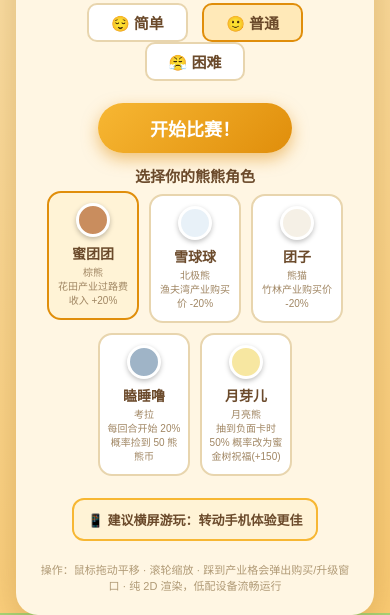
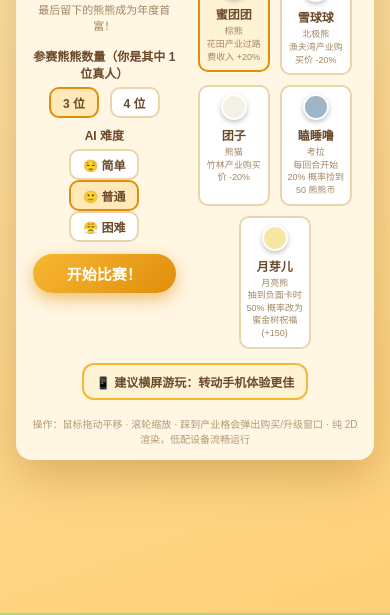
Before and after one commit to T-ctrl-web/bear-monopoly, a plain HTML site: page index.html in a window 390 px wide. Shown: the part 231-846 px from the top of the page. Drawn offline with Linux system fonts and the light colour scheme.

Commit message:
fix: 首页强制双栏横排，窄屏/竖屏紧凑缩放（v0.4.2）

```diff
--- a/index.html
+++ b/index.html
@@ -152,17 +152,26 @@
   }
   #setup .tip { font-size: 11px; color: #b09a76; margin-top: 12px; grid-column: 1 / -1; }
 
-  /* 窄屏 / 竖屏时退回单列，并提示横屏 */
-  @media (max-width: 760px), (orientation: portrait) and (max-width: 900px) {
-    #setup .box { grid-template-columns: 1fr; padding: 22px; }
-    #setup .right-col .sec-title { margin-top: 4px; }
+  /* 窄屏 / 手机竖屏：保持双栏横排，整体紧凑缩放（不再退回单列） */
+  @media (max-width: 760px), (orientation: portrait) {
+    #setup .box { padding: 14px 16px; gap: 4px 14px; border-radius: 16px; }
+    #setup h1 { font-size: 20px; }
+    #setup .sub { font-size: 11px; }
+    #setup .sec-title { font-size: 12px; margin: 8px 0 6px; }
+    #setup .count-btns button { padding: 5px 12px; margin: 0 3px; font-size: 12px; }
+    #setup .bear { width: 72px; padding: 7px 4px; border-radius: 10px; }
+    #setup .bear .swatch { width: 26px; height: 26px; border-width: 2px; }
+    #setup .bear .b-name { font-size: 12px; }
+    #setup .bear .b-trait { font-size: 9px; }
+    #setup #start-btn { font-size: 15px; padding: 9px 34px; margin-top: 12px; }
+    #setup .tip { font-size: 10px; }
   }
   #rotate-tip { display: none; }
   @media (orientation: portrait) and (max-width: 600px) {
     #rotate-tip {
-      display: block; margin: 14px auto 0; max-width: 300px;
+      display: block; margin: 10px auto 0; max-width: 300px;
       background: #fff3d6; border: 2px solid var(--honey); border-radius: 12px;
-      padding: 10px 14px; color: var(--brown); font-size: 13px; font-weight: bold;
+      padding: 8px 12px; color: var(--brown); font-size: 12px; font-weight: bold;
       grid-column: 1 / -1;
     }
   }
```
